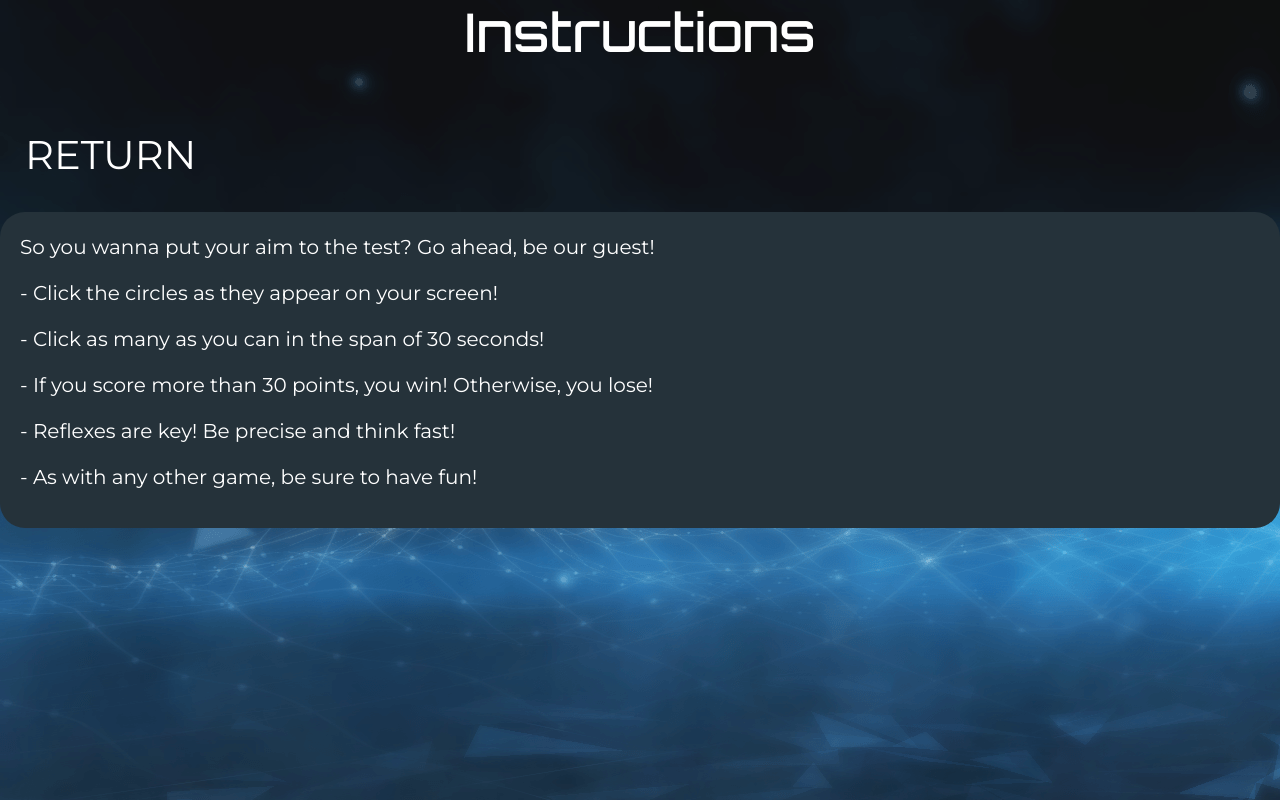
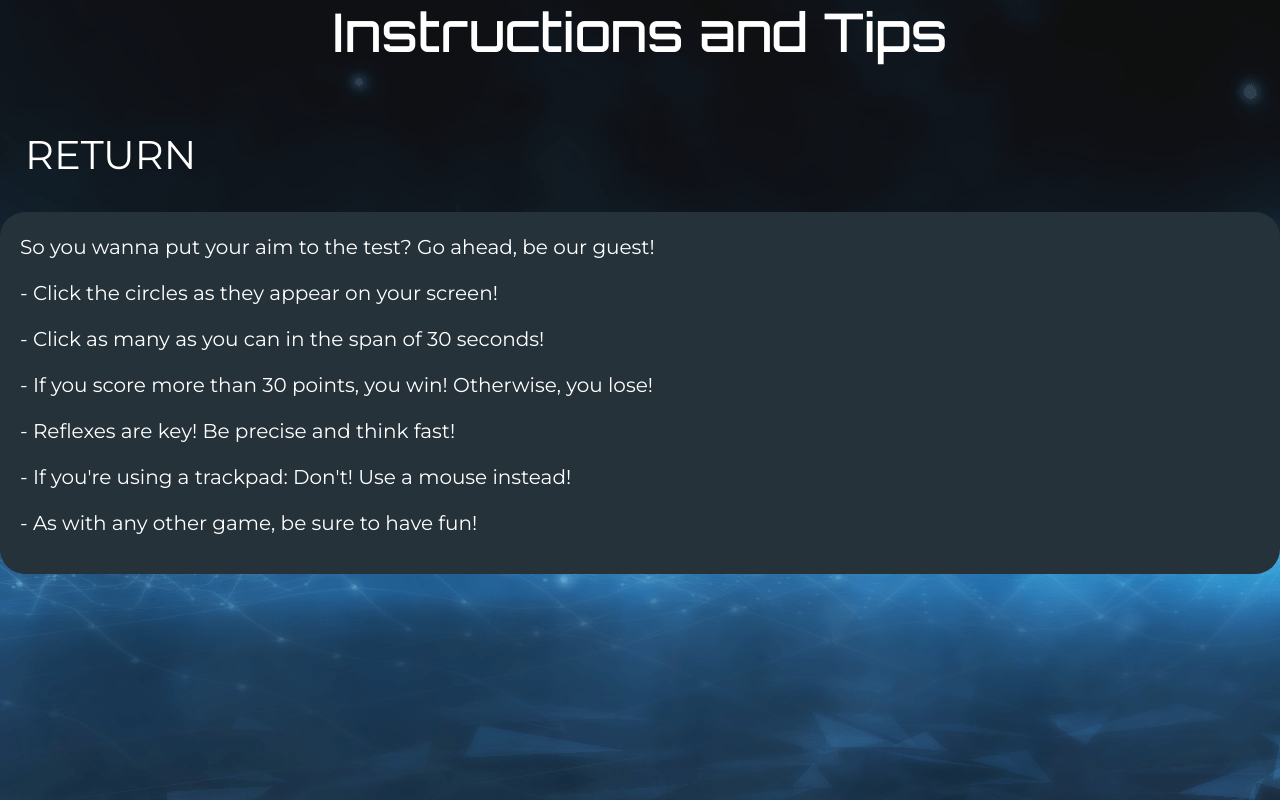
Before and after one commit to jbautista2026/Group8AimTrainer, a plain HTML site: page instructions_game.html in a window 1280 px wide. Drawn offline with nearby package versions, Linux system fonts and the light colour scheme; a script that the page names is missing.

Commit message:
Update instructions_game.html

```diff
--- a/instructions_game.html
+++ b/instructions_game.html
@@ -92,7 +92,7 @@
     <div class="container-fluid">
 		<div class="row">
 			<div>
-				<h1>Instructions</h1>
+				<h1>Instructions and Tips</h1>
 			</div>
 			<ul>
                     	<li><a class="hover-underline-animation" href="aimtrainer.html">RETURN</a></li>
@@ -104,6 +104,7 @@
                 <p>- Click as many as you can in the span of 30 seconds!</p>
                 <p>- If you score more than 30 points, you win! Otherwise, you lose!</p>
                 <p>- Reflexes are key! Be precise and think fast!</p>
+		<p>- If you're using a trackpad: Don't! Use a mouse instead!</p>
                 <p>- As with any other game, be sure to have fun!</p>
             </div>
 		</div>
```
